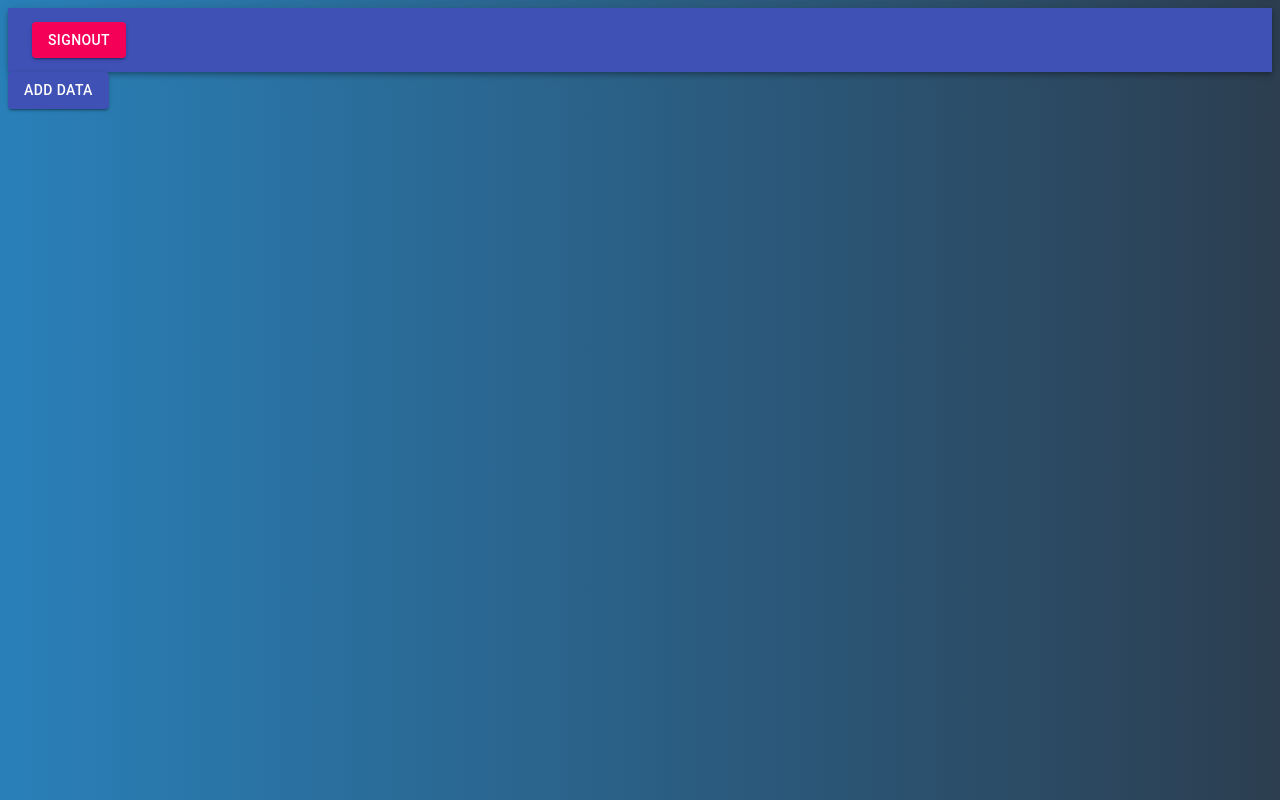
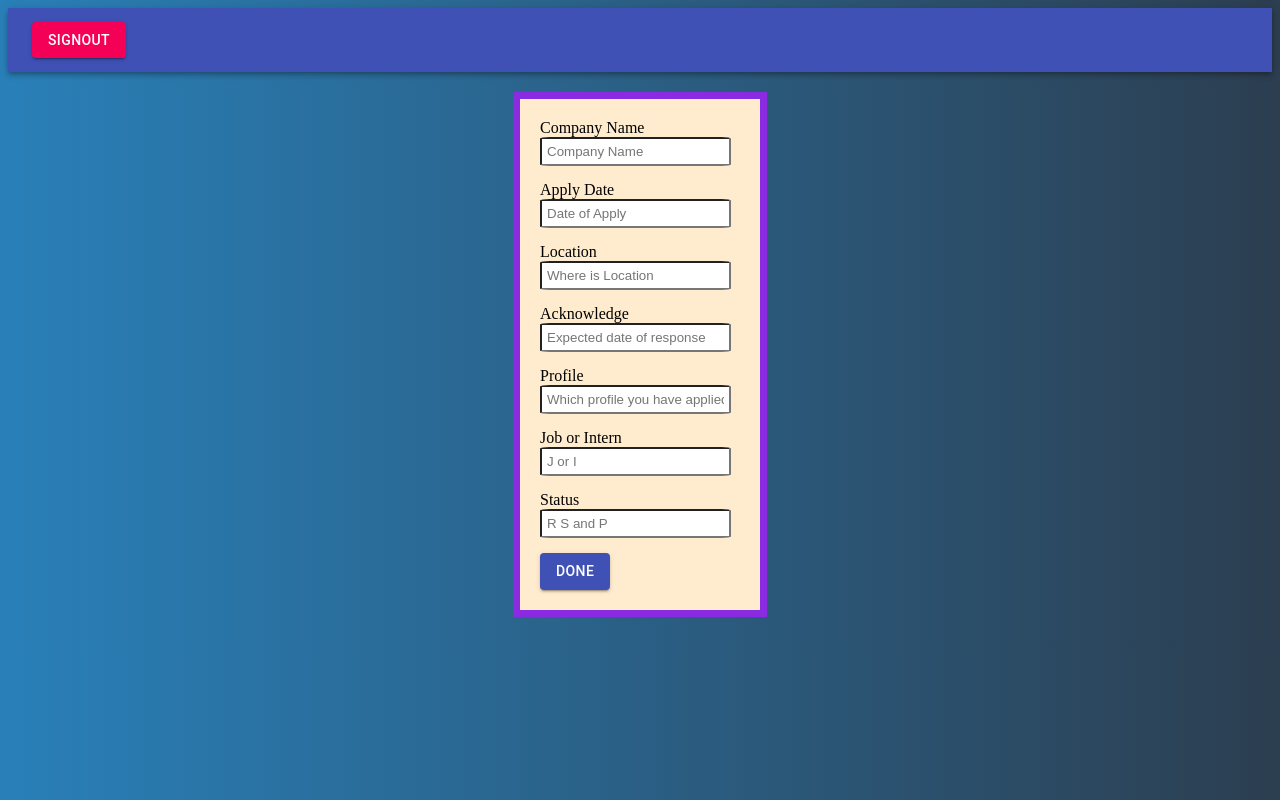
Before and after one commit to pradhyumvyas/JobApplicationTracker, a React (Create React App) app in the folder FrontEnd/job-app-tracker/: page /dashboard in a window 1280 px wide. Built offline with nearby package versions, Linux system fonts and the light colour scheme; sample sign-in values are in the browser's storage.

Commit message:
data modal

```diff
--- a/FrontEnd/job-app-tracker/src/user/Dashboard.js
+++ b/FrontEnd/job-app-tracker/src/user/Dashboard.js
@@ -55,7 +55,6 @@ function Dashboard() {
 
     const applyForm = () =>{
         return(
-            <Modal>
             <div className="applyForm">
                 <div className="dataForm">
                 <form action="">
@@ -98,13 +97,13 @@ function Dashboard() {
                         </form>
                 </div>
             </div>
-            </Modal>
         )
     }
     return (
         <div>
             {myNavbar()}
-            <Button variant="contained" color="Primary" onClick={applyForm}>Add Data</Button>
+            {/* <Button variant="contained" color="Primary" onClick={applyForm}>Add Data</Button> */}
+            {applyForm()}
         </div>
     )
 }
```
Also changed, not shown: 2 other files (tests, documents, lock files or other folders).
